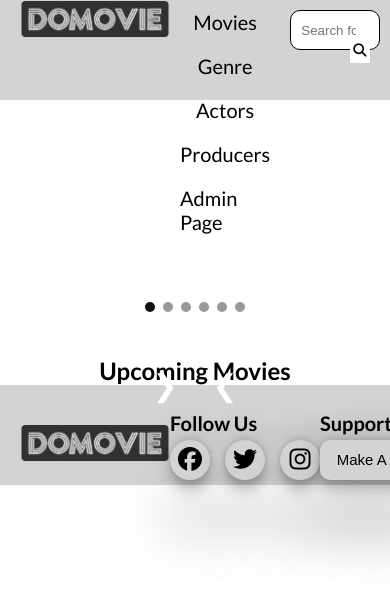
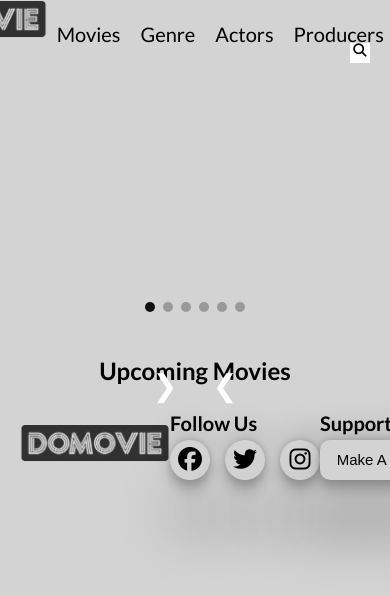
Before and after one commit to Nosdi67/Page-cinema-1, a PHP site: template view/homePage.php in a window 390 px wide; the page is wider, and only the part inside the window is pictured. Shown: the top 596 px of that part. Run offline with PHP 8.4, Linux system fonts and the light colour scheme; the template is opened without the code that fills it, so the values that code supplies are empty.

Commit message:
CSS & JS

```diff
--- a/public/style/style.css
+++ b/public/style/style.css
@@ -1257,14 +1257,18 @@ select{
     cursor: pointer;
 }
 
-@media (max-width: 768px) {
+@media (max-width: 770px) {
     nav {
         flex-direction: row;
         align-items: flex-start;
+        justify-content: center;
+    }
+    body{
+        background-color: #D3D3D3;
     }
 
     nav ul {
-        flex-direction: column;
+        flex-direction: row;
         padding: 0;
     }
 
--- a/view/homePage.php
+++ b/view/homePage.php
@@ -20,8 +20,13 @@
             <div class="seeMoreBtnDiv">
                <a class="seeMoreBtn" href="index.php?action=filmPage&id=<?php echo $film['id_film']; ?>">See More</a>
             </div>
+            <div class="slide-img-div">
             <img class="slide-img" src="<?php echo $film['film_back_img']; ?>">
+
+            <div class="slide-img-div">
             <img class="slide-title-img" src="<?php echo $film['film_title_img']; ?>">
+            </div>
+
             <div class="overlay">
                <div>
                   <a class="prev" onclick="plusSlides(-1)">&#10094;</a>
@@ -108,36 +113,38 @@
      showSlides(slideIndex = n-1);// On passe l'index de la slide cliquée
    }
 </script>
-<script>//Background JS
-   function extractDominantColor(imageURL) {
-       var img = new Image();
-       img.crossOrigin = "Anonymous";
 
-       img.onload = function() {
-           var canvas = document.createElement('canvas');
-           canvas.width = 1;
-           canvas.height = 1;
-           var ctx = canvas.getContext('2d');
-           ctx.drawImage(img, 0, 0, 1, 1);
 
-           var pixelData = ctx.getImageData(0, 0, 1, 1).data;
-           var color = 'rgb(' + pixelData[0] + ', ' + pixelData[1] + ', ' + pixelData[2] + ')';
+<script>
+// Fonction pour extraire et appliquer la couleur dominante
+function extractDominantColor(imageElement, wrapper) {
+    imageElement.onload = function() {
+        var canvas = document.createElement('canvas');
+        var ctx = canvas.getContext('2d');
+        canvas.width = imageElement.width;
+        canvas.height = imageElement.height;
+        ctx.drawImage(imageElement, 0, 0, canvas.width, canvas.height);
 
-           // Définir le dégradé linéaire avec la couleur dominante
-           var gradientBg = "linear-gradient(to bottom, " + color + ", #000000)";
+        var pixelData = ctx.getImageData(0, 0, 1, 1).data;
+        var color = `rgb(${pixelData[0]}, ${pixelData[1]}, ${pixelData[2]})`;
+        var gradientBg = `linear-gradient(to bottom, ${color}, #000)`;
 
-           // Appliquer le dégradé linéaire à l'arrière-plan de l'élément parent avec l'ID "wrapper"
-           document.querySelector('#wrapper').style.background = gradientBg;//gradientBg sert au dégradé linéaire
-       };
+        wrapper.style.background = gradientBg;
+    };
 
-       img.src = imageURL;
+    imageElement.crossOrigin = "Anonymous";
+    imageElement.src = imageElement.getAttribute('data-src');
+}
 
-   }
-   // <?php foreach ($films as $film): ?>
-   // Appeler la fonction avec l'URL de l'image de fond depuis PHP
-   extractDominantColor("<?php echo $film['film_back_img']; ?>");// faut explode ici et rajouter "\" au chemin.
-   // <?php endforeach; ?>
+// Exécution de la fonction pour chaque image
+<?php foreach ($films as $film): ?>
+    var img = new Image();
+    img.setAttribute('data-src', '<?php echo $film['film_back_img']; ?>');
+    extractDominantColor(img, document.getElementById('wrapper'));
+<?php endforeach; ?>
 </script>
+
+
 <script>//Upcoming Movies Slides JS
    function plusUpcomingSlides(n) {
        // Récupérer toutes les diapositives de la section "Upcoming Movies"
```
Also changed, not shown: other parts of public/style/style.css (+17 -8 lines).
